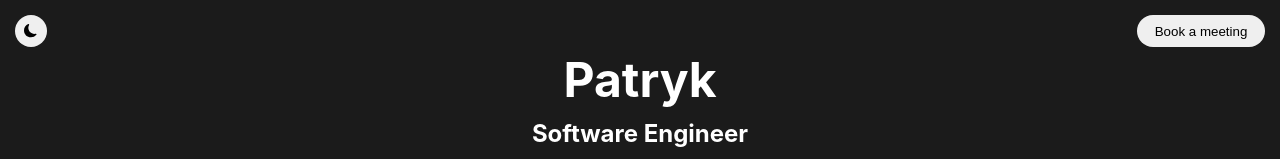
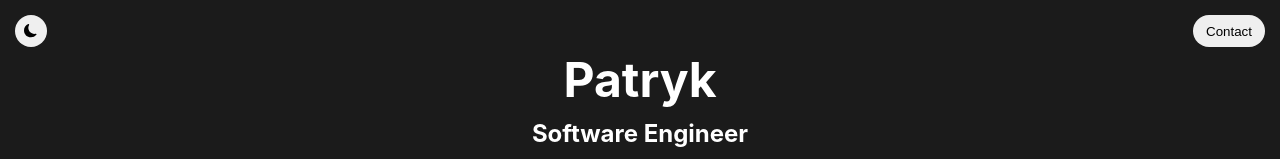
Before and after one commit to Plezo/Portfolio, a React (Create React App) app: page / in a window 1280 px wide. Shown: the top 159 px of the page. Built offline with nearby package versions, Linux system fonts and the light colour scheme; the HTML template or start-up script is replaced by a standard one.

Commit message:
Styling + Linked Contact button to Panel

```diff
--- a/src/components/Main/Footer.tsx
+++ b/src/components/Main/Footer.tsx
@@ -6,7 +6,6 @@ export default function Footer() {
   return (
     <div id='footer'>
         <div id='mediaLinks'>
-
             <a href='https://github.com/Plezo' className='iconBg'>
               <AiOutlineGithub className='footerIcon'/>
             </a>
@@ -14,7 +13,6 @@ export default function Footer() {
             <a href='https://linkedin.com/in/Plezo' className='iconBg'>
               <AiOutlineLinkedin className='footerIcon' />
             </a>
-
         </div>
         <p>
           2022 Patryk Lezon. All rights reserved.
--- a/src/components/Panel/Panel.css
+++ b/src/components/Panel/Panel.css
@@ -1,7 +1,16 @@
+.mainPanel {
+    width: 100vw;
+    height: 100vh;
+    position: absolute;
+    background-color: #00000075;
+    z-index: 10;
+}
+
 .panel {
     display: flex;
     /* align-items: center; */
     text-align: center;
+    position: absolute;
 
     margin-top: 10vh;
     margin-left: 17.5vw;
@@ -11,6 +20,8 @@
     border-radius: 0.5rem;
     box-shadow: 0px 0px 5px 1px #000000;
     background-color: #D5D8DC;
+
+    z-index: 5;
 }
 
 .panelChild {
--- a/src/components/Panel/Panel.tsx
+++ b/src/components/Panel/Panel.tsx
@@ -4,14 +4,20 @@ import Calendar from './Calendar'
 import Appointment from './Appointment'
 import './Panel.css'
 
-export default function Panel() {
+interface Props {
+  setShowContactPanel: Function
+}
 
+export default function Panel(props: Props) {
   const [selectedDate, setSelectedDate] = useState(new Date())
 
   return (
-    <div className='panel'>
+    <div className='mainPanel' onClick={() => props.setShowContactPanel(false)}>
+      <div className='panel' onClick={(e) => e.stopPropagation()}>
         <div className='panelChild description'>
-        <h5 style={{marginTop: "15px", fontSize: "24px"}}>Book a meeting with me</h5>
+          <h5 style={{marginTop: "15px", fontSize: "24px"}}>
+            Book a meeting with me
+          </h5>
           <button>
             15 min
           </button>
@@ -36,5 +42,6 @@ export default function Panel() {
           <Appointment selectedDate={selectedDate}/>
         </div>
       </div>
+    </div>
   )
 }
--- a/src/pages/MainPage/MainPage.css
+++ b/src/pages/MainPage/MainPage.css
@@ -40,7 +40,7 @@ header {
     margin-right: 15px;
 
     height: 32px;
-    width: 128px;
+    width: 72px;
 
     border-color: transparent;
     border-radius: 16px;
--- a/src/pages/MainPage/MainPage.tsx
+++ b/src/pages/MainPage/MainPage.tsx
@@ -1,19 +1,30 @@
+import { useState } from 'react'
+
 import Project from '../../components/Main/Project'
 import Footer from '../../components/Main/Footer'
+import Panel from '../../components/Panel/Panel'
 
 import { BsMoonFill } from 'react-icons/bs'
 
 import './MainPage.css'
 
 function MainPage() {
+
+  const [darkMode, setDarkMode] = useState(true);
+  const [showContactPanel, setShowContactPanel] = useState(false);
+
   return (
     <>
+      { showContactPanel &&
+        <Panel setShowContactPanel={setShowContactPanel}/>
+      }
+
       <header>
         <button id='modeButton'>
           <BsMoonFill />
         </button>
-        <button id='meetingButton'>
-          Book a meeting
+        <button id='meetingButton' onClick={() => setShowContactPanel(true)}>
+          Contact
         </button>
       </header>
 
@@ -38,11 +49,8 @@ function MainPage() {
           <Project />
           <Project />
         </div>
-
         <Footer />
       </div>
-
-      {/* <Panel /> */}
     </>
   );
 }
```
Lines whose indentation alone changed are shown as unchanged.
